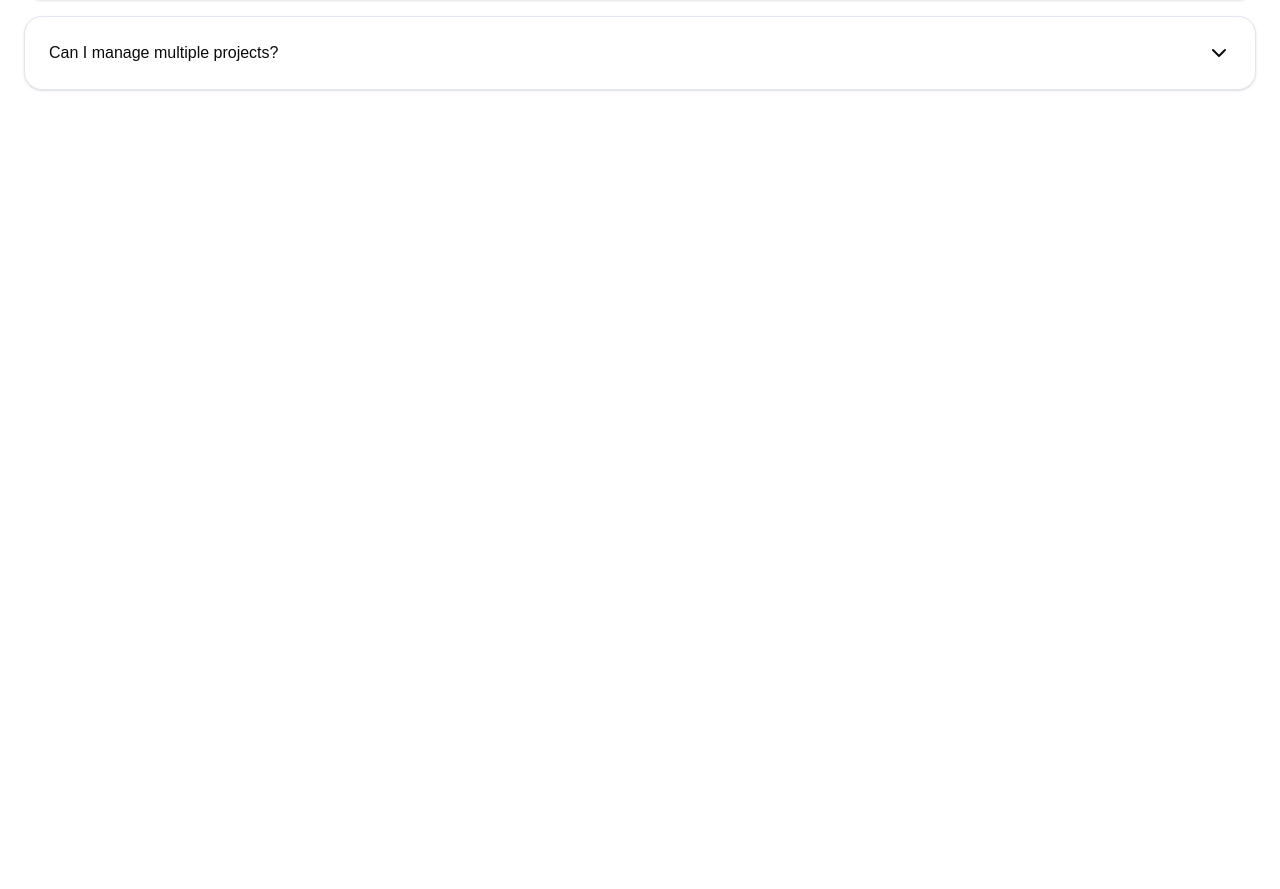
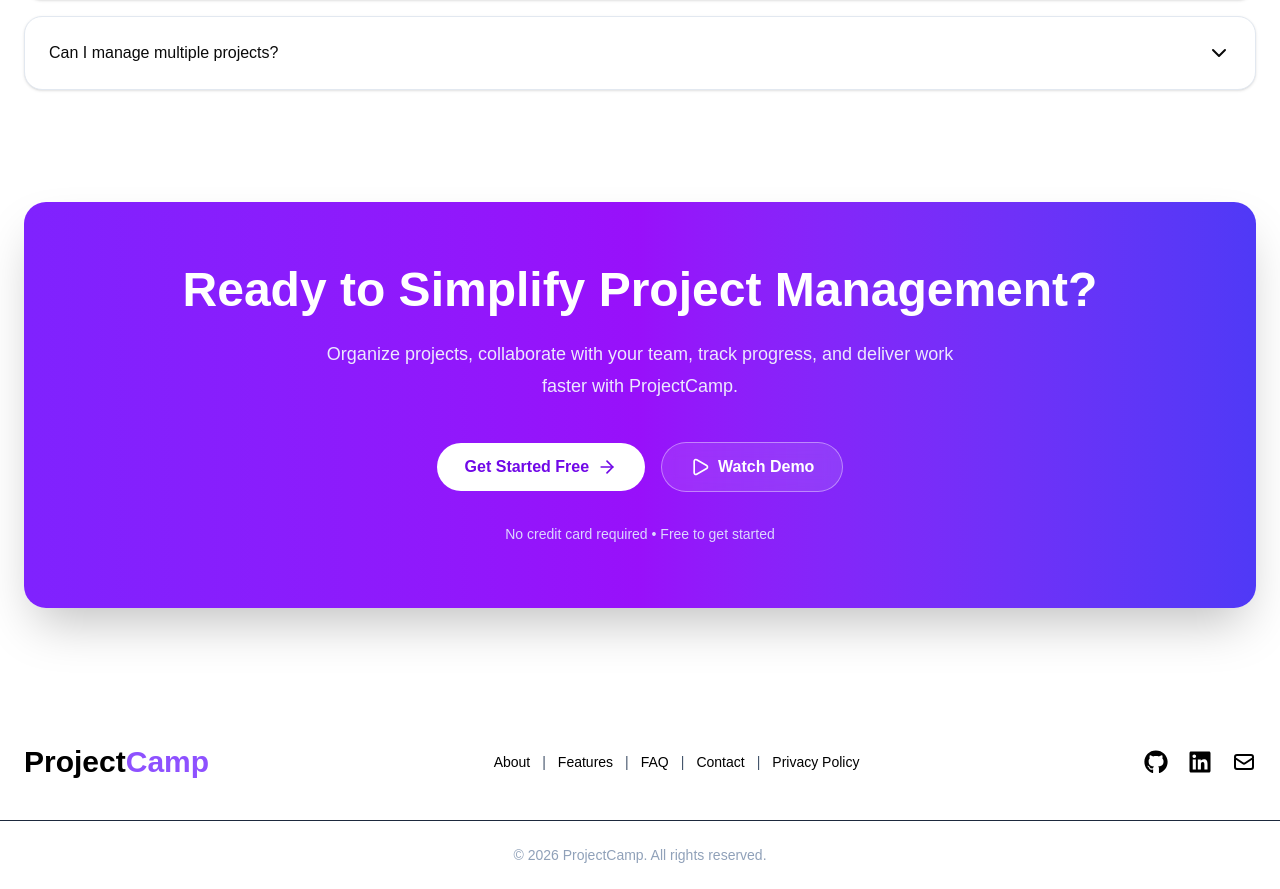
Before and after one commit to darshan800/projcamp, a React (Vite) app: page / in a window 1280 px wide. Shown: the part 4795-5684 px from the top of the page. Before the commit the page ends 4901 px from the top, so only its background shows below. Built offline with nearby package versions, Linux system fonts and the light colour scheme; the HTML template or start-up script is replaced by a standard one.

Commit message:
feat:Added Cta and Footer file

```diff
--- a/package.json
+++ b/package.json
@@ -20,6 +20,7 @@
     "react": "^19.2.7",
     "react-dom": "^19.2.7",
     "react-hot-toast": "^2.6.0",
+    "react-icons": "^5.7.0",
     "react-router-dom": "^7.18.1",
     "shadcn": "^4.13.0",
     "tailwind-merge": "^3.6.0",
--- a/src/App.jsx
+++ b/src/App.jsx
@@ -6,6 +6,8 @@ import DashboardPreview from "./components/landing/Dashboardpreview";
 import ProductShowCase from "./components/landing/ProductShowCase";
 import HowItWorks from "./components/landing/HowitWorks";
 import Faq from "./components/landing/Faq";
+import Cta from "./components/landing/Cta";
+import Footer from "./components/layout/Footer";
 
 
 function App() {
@@ -18,6 +20,8 @@ function App() {
     <ProductShowCase />
     <HowItWorks />
     <Faq />
+    <Cta />
+    <Footer />
     </>
   )
 }
--- /dev/null
+++ b/src/components/landing/Cta.jsx
@@ -0,0 +1,45 @@
+import React from "react";
+import { ArrowRight, Play } from "lucide-react";
+
+const Cta = () => {
+  return (
+    <section className="py-24">
+      <div className="mx-auto max-w-7xl px-6">
+        <div className="rounded-3xl bg-gradient-to-r from-violet-600 via-purple-600 to-indigo-600 px-8 py-16 text-center shadow-2xl lg:px-20">
+          {/* Heading */}
+          <h2 className="text-4xl font-bold text-white lg:text-5xl">
+            Ready to Simplify Project Management?
+          </h2>
+
+          {/* Description */}
+          <p className="mx-auto mt-6 max-w-2xl text-lg leading-8 text-violet-100">
+            Organize projects, collaborate with your team, track progress, and
+            deliver work faster with ProjectCamp.
+          </p>
+
+          {/* Buttons */}
+          <div className="mt-10 flex flex-col items-center justify-center gap-4 sm:flex-row">
+            {/* Primary Button */}
+            <button className="flex items-center gap-2 rounded-full bg-white px-7 py-3 font-semibold text-violet-700 transition-all duration-300 hover:-translate-y-1 hover:shadow-xl">
+              Get Started Free
+              <ArrowRight className="h-5 w-5" />
+            </button>
+
+            {/* Secondary Button */}
+            <button className="flex items-center gap-2 rounded-full border border-white/40 bg-white/10 px-7 py-3 font-semibold text-white backdrop-blur-sm transition-all duration-300 hover:bg-white/20">
+              <Play className="h-5 w-5" />
+              Watch Demo
+            </button>
+          </div>
+
+          {/* Small Text */}
+          <p className="mt-8 text-sm text-violet-200">
+            No credit card required • Free to get started
+          </p>
+        </div>
+      </div>
+    </section>
+  );
+};
+
+export default Cta;
--- a/src/components/layout/Footer.jsx
+++ b/src/components/layout/Footer.jsx
@@ -0,0 +1,71 @@
+import React from "react";
+import { FaGithub, FaLinkedin } from "react-icons/fa";
+import { HiOutlineMail } from "react-icons/hi";
+
+const Footer = () => {
+  return (
+    <footer className=" text-slate-300">
+      <div className="mx-auto flex max-w-7xl flex-col items-center justify-between gap-10 px-6 py-10 lg:flex-row">
+        {/* Logo */}
+        <div>
+          <h2 className="text-3xl font-bold text-black">
+            Project<span className="text-violet-500">Camp</span>
+          </h2>
+        </div>
+
+        {/* Navigation */}
+        <div className="flex flex-wrap items-center justify-center gap-3 text-sm">
+          <a href="#" className="text-black">
+            About
+          </a>
+
+          <span className="text-slate-600">|</span>
+
+          <a href="#" className="text-black">
+            Features
+          </a>
+
+          <span className="text-slate-600">|</span>
+
+          <a href="#" className="text-black">
+            FAQ
+          </a>
+
+          <span className="text-slate-600">|</span>
+
+          <a href="#" className="text-black">
+            Contact
+          </a>
+
+          <span className="text-slate-600">|</span>
+
+          <a href="#" className="text-black">
+            Privacy Policy
+          </a>
+        </div>
+
+        {/* Social */}
+        <div className="flex items-center gap-5 text-2xl">
+          <a href="#" className="text-black">
+            <FaGithub />
+          </a>
+
+          <a href="#" className="text-black">
+            <FaLinkedin />
+          </a>
+
+          <a href="#" className="text-black">
+            <HiOutlineMail />
+          </a>
+        </div>
+      </div>
+
+      {/* Copyright */}
+      <div className="border-t border-slate-800 py-6 text-center text-sm text-slate-400">
+        © 2026 ProjectCamp. All rights reserved.
+      </div>
+    </footer>
+  );
+};
+
+export default Footer;
```
Also changed, not shown: 1 other file (tests, documents, lock files or other folders).
